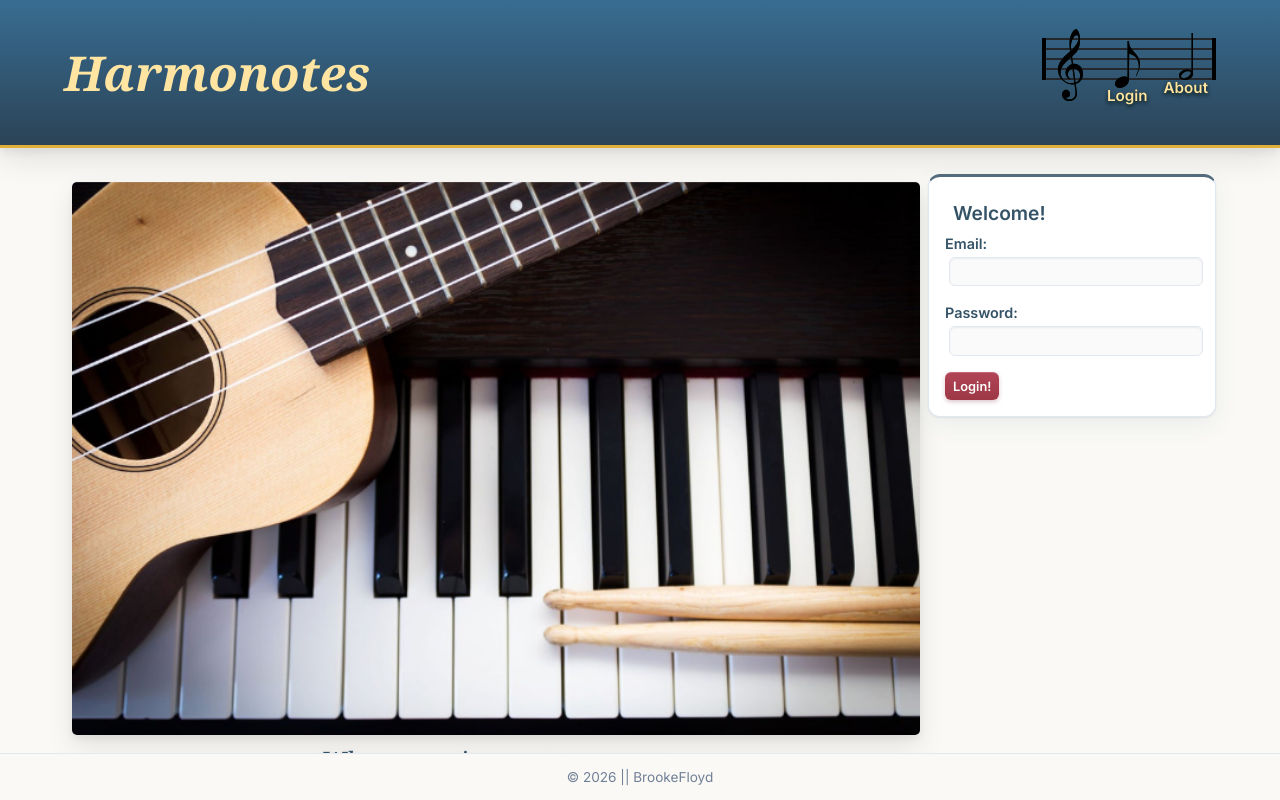
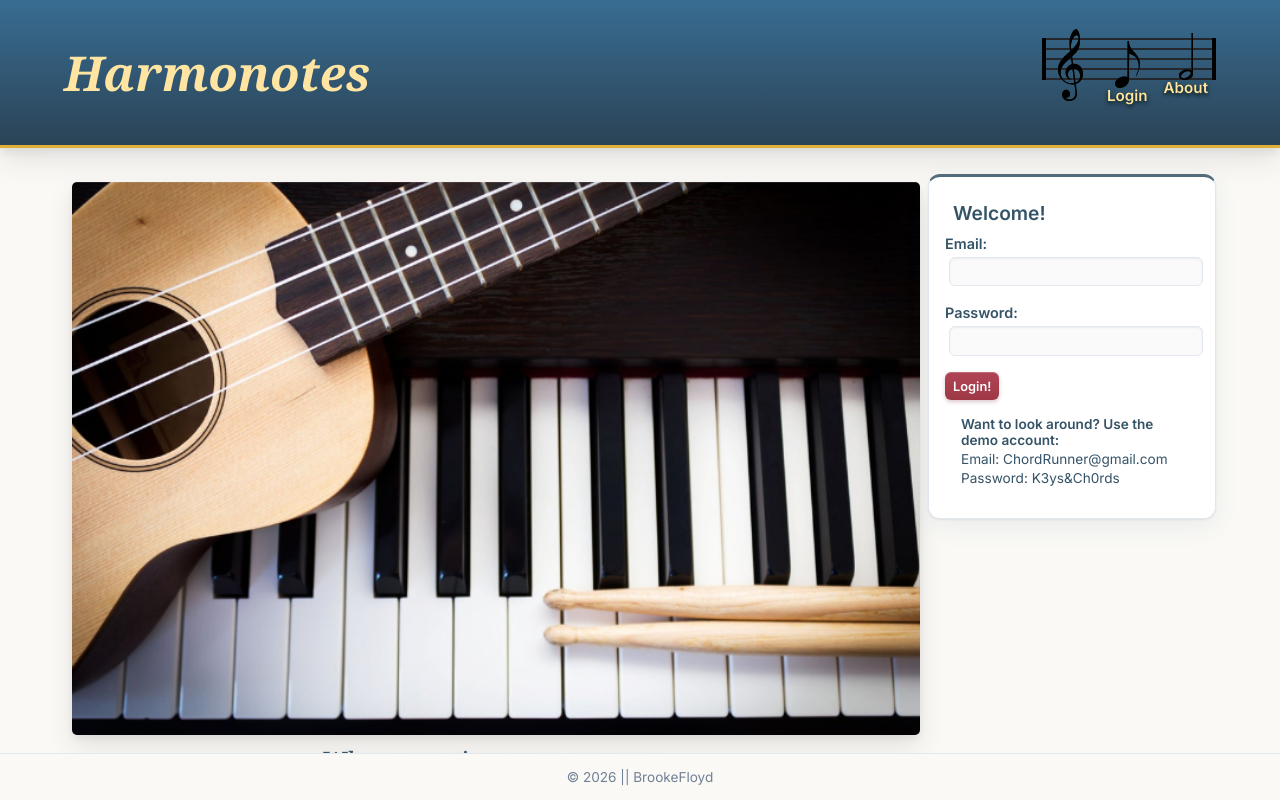
Before and after one commit to BrookeFloyd10/Harmonotes-FullStack-Brooke-F, a React (Vite) app in the folder frontend/: page / in a window 1280 px wide. Built offline with nearby package versions, Linux system fonts and the light colour scheme.

Commit message:
Added demo credentials under the login form to allow easier access for demo purposes

```diff
--- a/frontend/src/App.css
+++ b/frontend/src/App.css
@@ -235,6 +235,15 @@ main {
     font-size: clamp(.65rem, 1vw, .8rem);
 }
 
+.demo-credentials {
+    color: #355367;
+    margin: 1rem;
+}
+
+.demo-credentials p {
+    margin: 0.2rem 0;
+    font-size: 0.85rem;
+}
 
 .dashboard-top {
     display: flex;
--- a/frontend/src/components/LoginForm.jsx
+++ b/frontend/src/components/LoginForm.jsx
@@ -78,6 +78,11 @@ const LoginForm = ({ setLoggedInUser }) => {
                                 error={errors.password}
                                 required/>
                         <Button id="submit-btn" type="submit" className="submit-btn" label="Login!"/>
+                        <div className="demo-credentials">
+                            <p><strong>Want to look around? Use the demo account:</strong></p>
+                            <p>Email: <code>ChordRunner@gmail.com</code></p>
+                            <p>Password: <code>K3ys&amp;Ch0rds</code></p>
+                        </div>
                     </form>
                 </div>
             );
```
